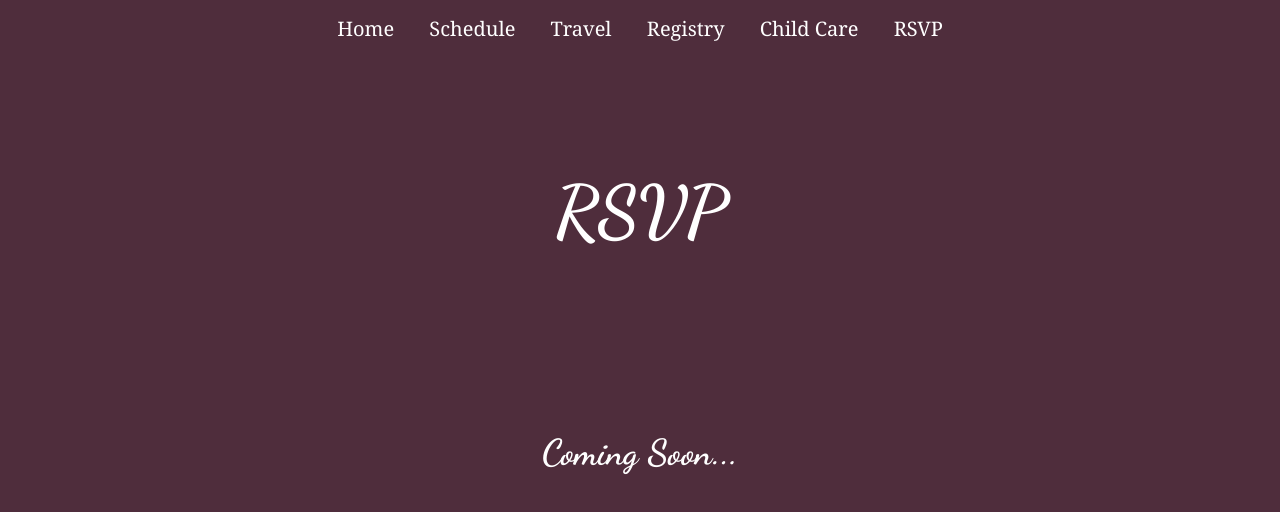
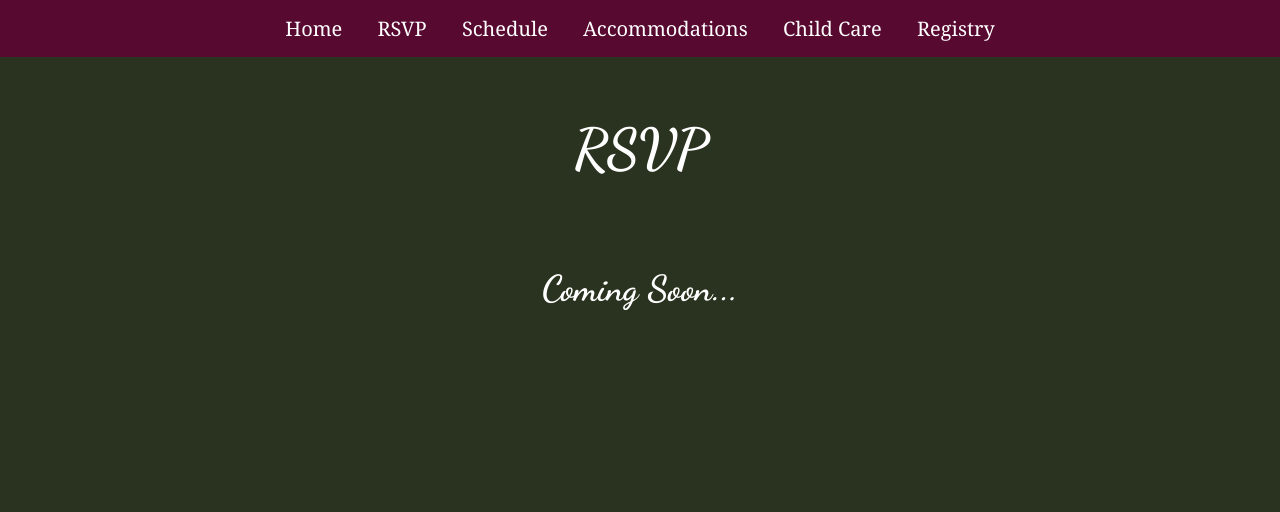
Before and after one commit to nicpavao/oxbridge-ball, a plain HTML site: page pages/rsvp.html in a window 1280 px wide. Drawn offline with Linux system fonts and the light colour scheme.

Commit message:
version before screen shot cover photo

```diff
--- a/pages/rsvp.html
+++ b/pages/rsvp.html
@@ -3,18 +3,18 @@
 <head>
     <meta charset="UTF-8">
     <meta name="viewport" content="width=device-width, initial-scale=1.0">
-    <title>Nic & Kate Tie the Knot!</title>
+    <title>RSVP</title>
     <link href="https://fonts.googleapis.com/css2?family=Playfair+Display:wght@400;700&family=Montserrat:wght@300;600&family=Dancing+Script:wght@400;700&display=swap" rel="stylesheet">
     <link rel="stylesheet" href="../styles.css">
 </head>
 <body>
     <div class="nav-bar">
-        <a href="./index.html">Home</a>
-        <a href="./pages/schedule.html">Schedule</a>
-        <a href="./pages/travel.html">Travel</a>
-        <a href="./pages/registry.html">Registry</a>
-        <a href="./pages/child_care.html">Child Care</a>
-        <a href="./pages/rsvp.html">RSVP</a>
+        <a href="../index.html">Home</a>
+        <a href="./rsvp.html">RSVP</a>
+        <a href="./schedule.html">Schedule</a>
+        <a href="./travel.html">Accommodations</a>
+        <a href="./child_care.html">Child Care</a>
+        <a href="./registry.html">Registry</a>
     </div>
     <div class="content large">
         <h3>RSVP</h3>
--- a/styles.css
+++ b/styles.css
@@ -1,14 +1,14 @@
 body {
     margin: 0;
-    font-family: 'Playfair Display', serif;
-    background-color: #4F2D3C;
+    font-family:'Georgia', serif;
+    background-color: rgb(41,51,31);
     color: white;
     text-align: center;
 }
 .nav-bar {
-    background-color: #4F2D3C;
+    background-color: #570930FF;
     padding: 15px;
-    font-family: 'Georgia', sans-serif;
+    font-family: 'Georgia', serif;
     font-size: 20px;
 }
 .nav-bar a {
@@ -23,21 +23,21 @@ body {
     background-size: cover;
 }
 .content {
-    padding: 40px 20px;
+    padding: 2px 20px;
 }
 
 img.kate {
-    width: 20%;
+    width: 15%;
     height: auto;
 }
 
 img.nic {
-    width: 24%;
+    width: 18%;
     height: auto;
 }
 
 .content h3 {
-    font-size: 72px;
+    font-size: 56px;
     font-weight: 700;
     font-family: 'Dancing Script', cursive;
 }
@@ -50,7 +50,7 @@ img.nic {
 .content h2 {
     font-size: 24px;
     font-weight: 400;
-    font-family: 'Dancing Script', cursive;
+    font-family: 'Georgia', serif;
 }
 
 .date {
@@ -62,7 +62,7 @@ img.nic {
     color: #4F2D3C;
     padding: 10px 20px;
     font-size: 16px;
-    font-family: 'Montserrat', sans-serif;
+    font-family: 'Georgia', serif;
     border: none;
     cursor: pointer;
     margin-top: 20px;
@@ -73,5 +73,5 @@ img.nic {
 .footer {
     margin-top: 40px;
     font-size: 16px;
-    font-family: 'Montserrat', sans-serif;
+    font-family: 'Georgia', serif;
 }
```
Also changed, not shown: index.html (+9 -6 lines), pages/child_care.html (+7 -7 lines), pages/registry.html (+7 -7 lines), pages/schedule.html (+7 -7 lines), pages/travel.html (+7 -7 lines), pages/wedding_party.html (added).
